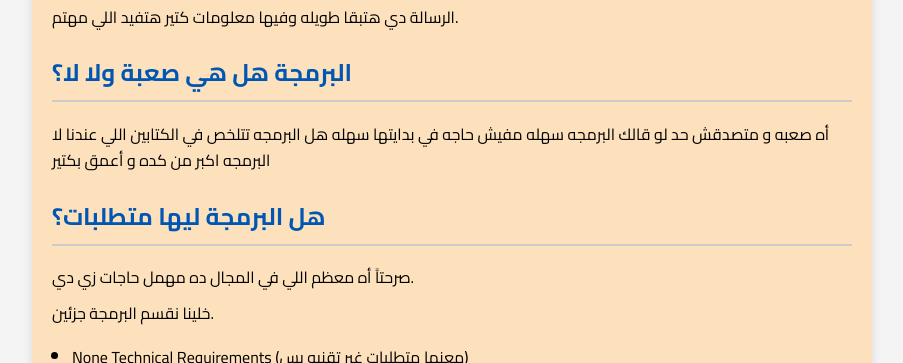
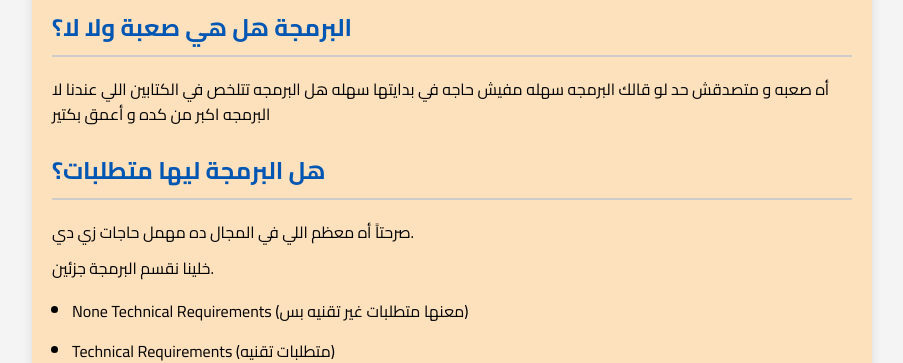
Before and after one commit to 0onedal/programming, a plain HTML site: page index.html in a window 1280 px wide. Shown: the part 737-1100 px from the top of the page, without its empty margins (188-1091 px from the left). Drawn offline with Linux system fonts and the light colour scheme; a web font is replaced by a local one.

Commit message:
Update index.html

```diff
--- a/index.html
+++ b/index.html
@@ -40,7 +40,6 @@
         </ul>
 
         <h1>مرحبا يا شباب خلينا ندخل في الموضوع علطول</h1>
-        <p>الرسالة دي هتبقا طويله وفيها معلومات كتير هتفيد اللي مهتم.</p>
 
         <section class="section">
             <h2>البرمجة هل هي صعبة ولا لا؟</h2>
```
